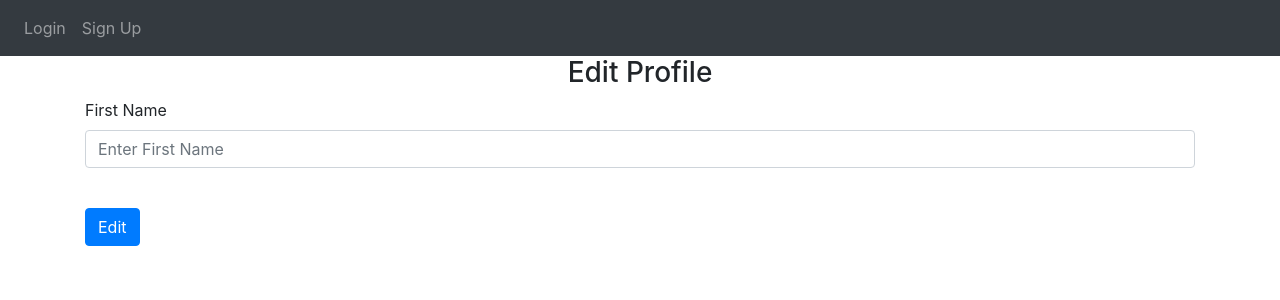
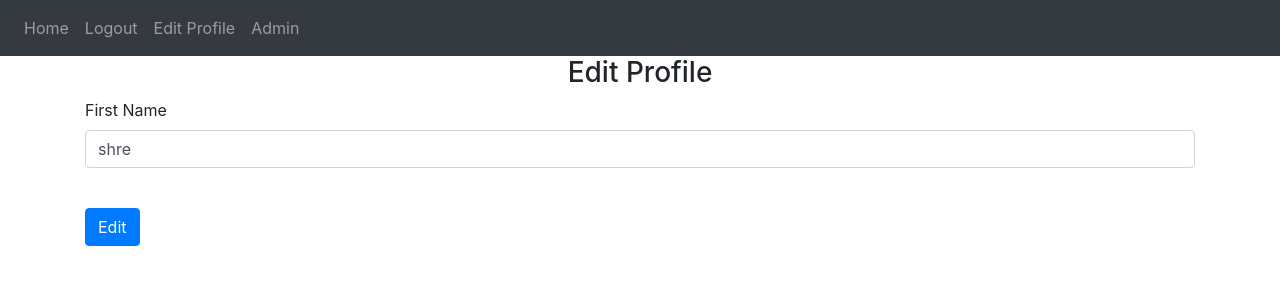
Before and after one commit to shreyasprabhudev/flask-todo-app, a Flask app: template website/templates/edit.html in a window 1280 px wide. Shown: the top 300 px of the page. Run offline with Flask 2, Linux system fonts and the light colour scheme; the template is opened without the code that fills it: values that come from a table or form of the project are taken from there, others are empty; data comes from the database, SQL or seed files in the repository; both versions use the stored data as it was after the commit; some libraries are stand-ins or nearby versions.

Commit message:
pre-populate edit and plain admin.html redirect

```diff
--- a/website/auth.py
+++ b/website/auth.py
@@ -97,4 +97,4 @@
 @auth.route('/admin')
 @login_required
 def admin():
-    pass
+    return render_template('admin.html', user=current_user)
--- a/website/templates/edit.html
+++ b/website/templates/edit.html
@@ -4,7 +4,7 @@
     <h3 align="center">Edit Profile</h3>
     <div class="form-group">
         <label for="firstName">First Name</label>
-        <input type="text" class="form-control" id="firstName" name="firstName" placeholder="Enter First Name"/>
+        <input type="text" class="form-control" id="firstName" name="firstName" placeholder="Enter First Name" value="{{user.firstName}}"/>
     </div>
     <br/>
     <button type="submit" class="btn btn-primary">Edit</button>
```
Also changed, not shown: website/database.db.
